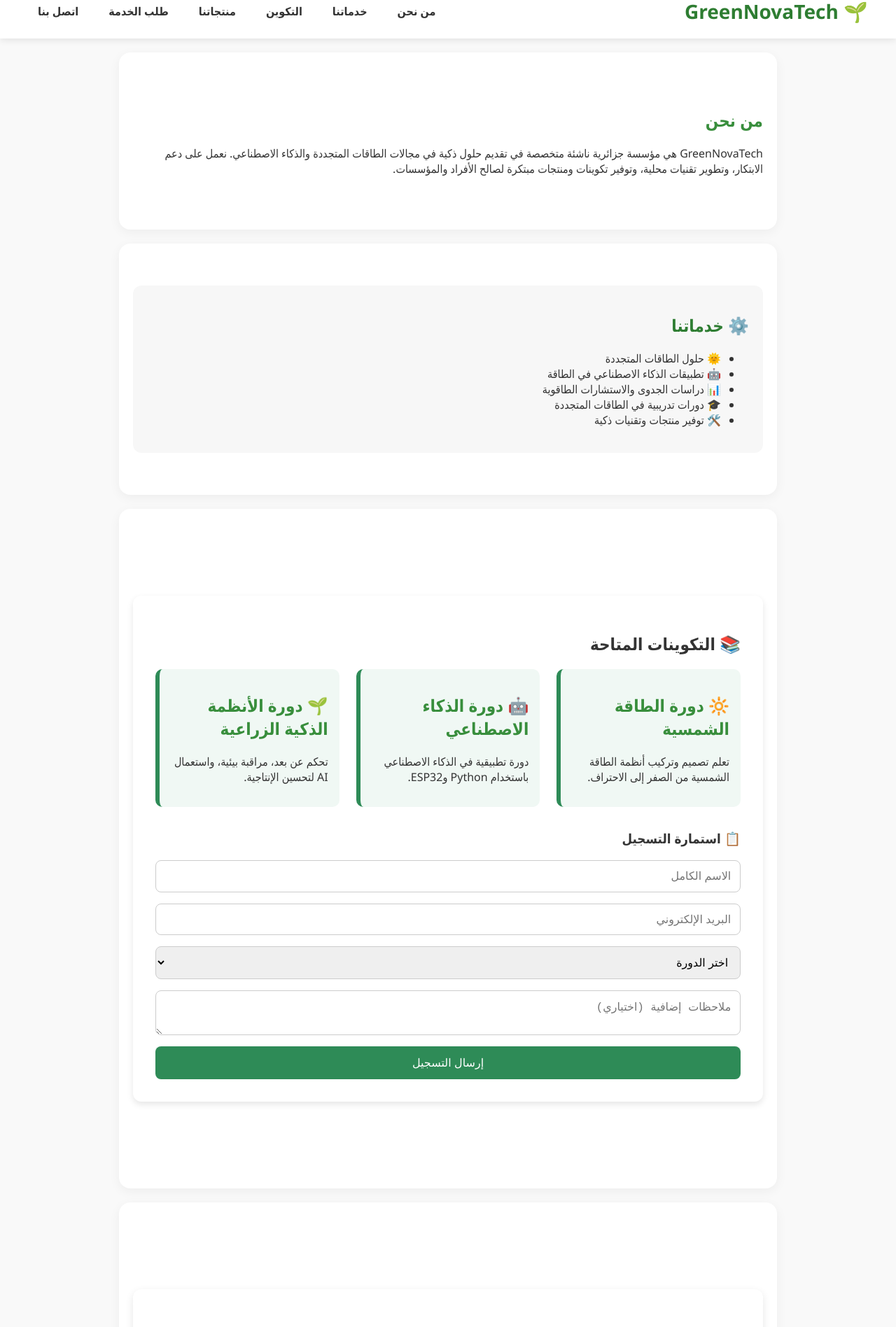
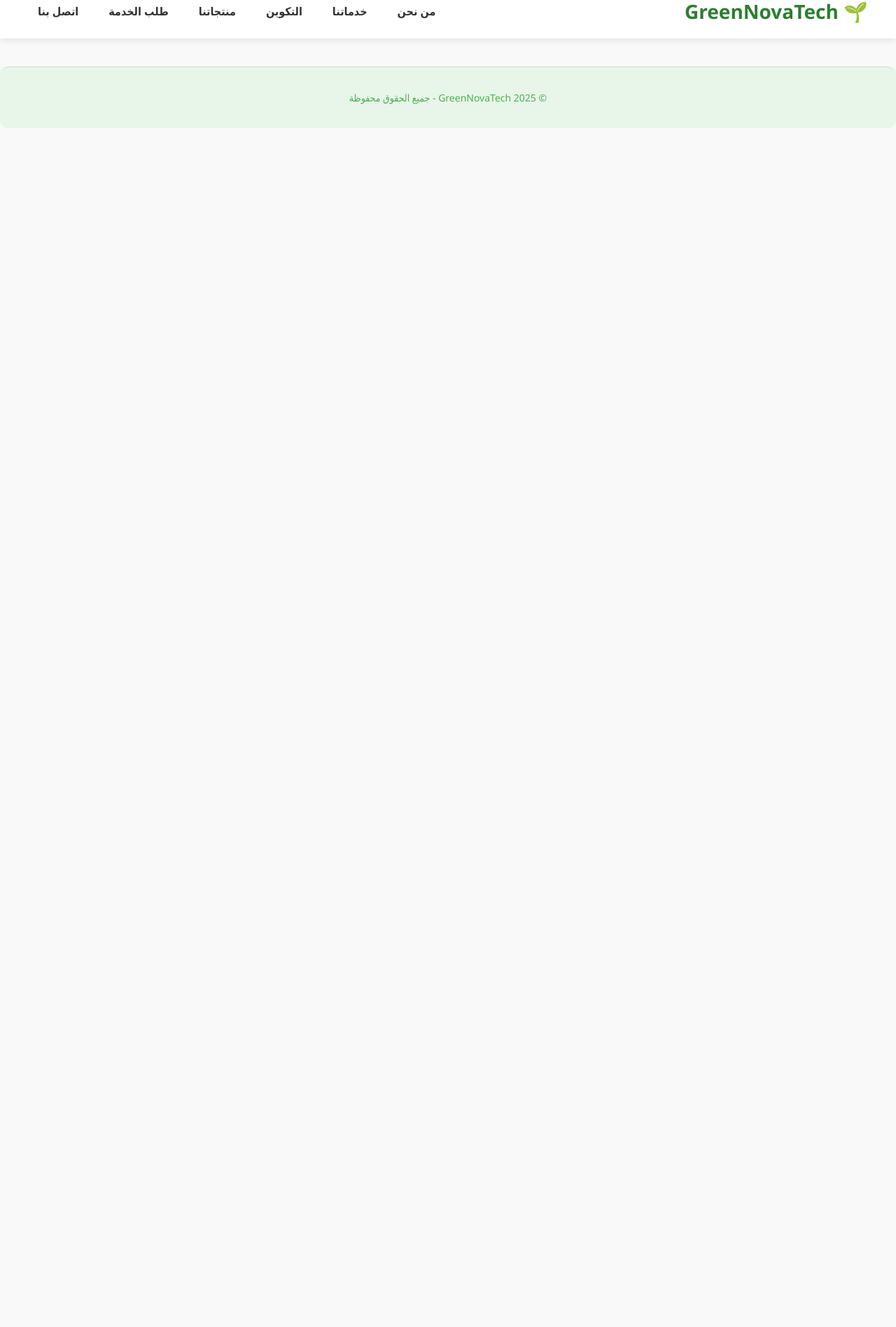
Before and after one commit to amineramisalah/green-nova-tech, a React (Create React App) app: page / in a window 1280 px wide. Shown: the part 23-1919 px from the top of the page at 70% size. After the commit the page ends 800 px from the top, so only its background shows below. Built offline with nearby package versions, Linux system fonts and the light colour scheme.

Commit message:
إضافة نظام التصفح بالصفحات باستخدام React Router

```diff
--- a/package.json
+++ b/package.json
@@ -9,6 +9,7 @@
     "@testing-library/user-event": "^13.5.0",
     "react": "^19.1.0",
     "react-dom": "^19.1.0",
+    "react-router-dom": "^7.6.3",
     "react-scripts": "5.0.1",
     "web-vitals": "^2.1.4"
   },
--- a/src/App.js
+++ b/src/App.js
@@ -1,60 +1,51 @@
 import React from 'react';
+import { BrowserRouter as Router, Routes, Route, Link } from 'react-router-dom';
 import './App.css';
 
-import Services from './Services'; // ✅ تأكد من وجود الملف بنفس الاسم
+import Services from './Services';
 import Training from './Training';
 import Products from './Products';
-import ServiceRequest from './ServiceRequest'; // ✅ الاسم الصحيح
+import ServiceRequest from './ServiceRequest';
 import Contact from './Contact';
 
 function App() {
   return (
+    <Router>
       <div className="App">
         <header className="app-header">
           <h1>🌱 GreenNovaTech</h1>
           <nav className="nav-links">
-          <a href="#about">من نحن</a>
-          <a href="#services">خدماتنا</a>
-          <a href="#training">التكوين</a>
-          <a href="#products">منتجاتنا</a>
-          <a href="#request">طلب الخدمة</a>
-          <a href="#contact">اتصل بنا</a>
+            <Link to="/about">من نحن</Link>
+            <Link to="/services">خدماتنا</Link>
+            <Link to="/training">التكوين</Link>
+            <Link to="/products">منتجاتنا</Link>
+            <Link to="/request">طلب الخدمة</Link>
+            <Link to="/contact">اتصل بنا</Link>
           </nav>
         </header>
 
-      <section id="about" className="section">
+        <Routes>
+          <Route path="/about" element={
+            <section className="section">
               <h2>من نحن</h2>
               <p>
                 GreenNovaTech هي مؤسسة جزائرية ناشئة متخصصة في تقديم حلول ذكية في مجالات الطاقات المتجددة
-          والذكاء الاصطناعي. نعمل على دعم الابتكار، وتطوير تقنيات محلية، وتوفير تكوينات ومنتجات مبتكرة
-          لصالح الأفراد والمؤسسات.
+                والذكاء الاصطناعي...
               </p>
             </section>
-
-      <section id="services" className="section">
-        <Services />
-      </section>
-
-      <section id="training" className="section">
-        <Training />
-      </section>
-
-      <section id="products" className="section">
-        <Products />
-      </section>
-
-      <section id="request" className="section">
-        <ServiceRequest />
-      </section>
-
-      <section id="contact" className="section">
-        <Contact />
-      </section>
+          } />
+          <Route path="/services" element={<Services />} />
+          <Route path="/training" element={<Training />} />
+          <Route path="/products" element={<Products />} />
+          <Route path="/request" element={<ServiceRequest />} />
+          <Route path="/contact" element={<Contact />} />
+        </Routes>
 
         <footer className="footer">
           <p>© 2025 GreenNovaTech - جميع الحقوق محفوظة</p>
         </footer>
       </div>
+    </Router>
   );
 }
 
```
Also changed, not shown: 1 other file (tests, documents, lock files or other folders). Lines whose indentation alone changed are shown as unchanged.
